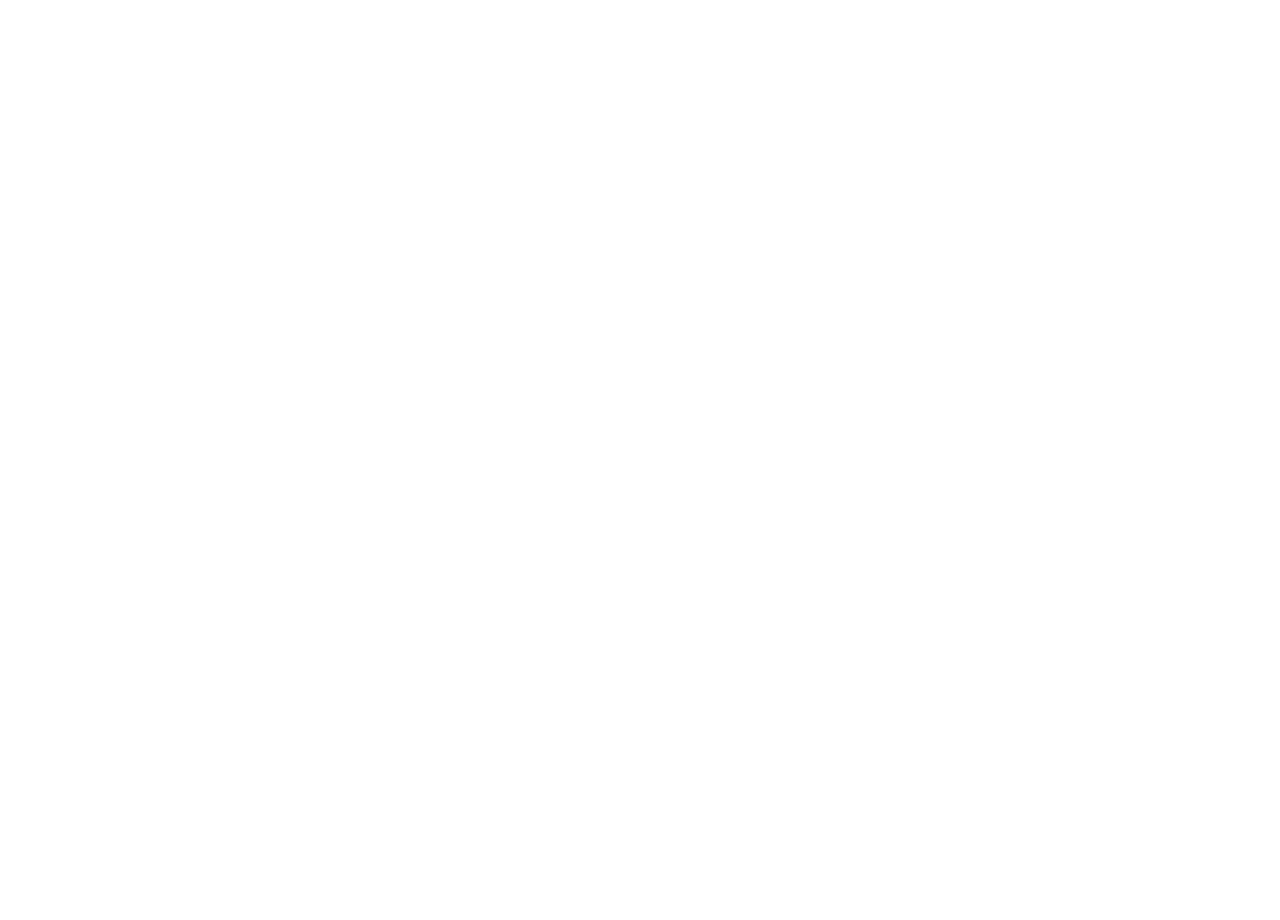
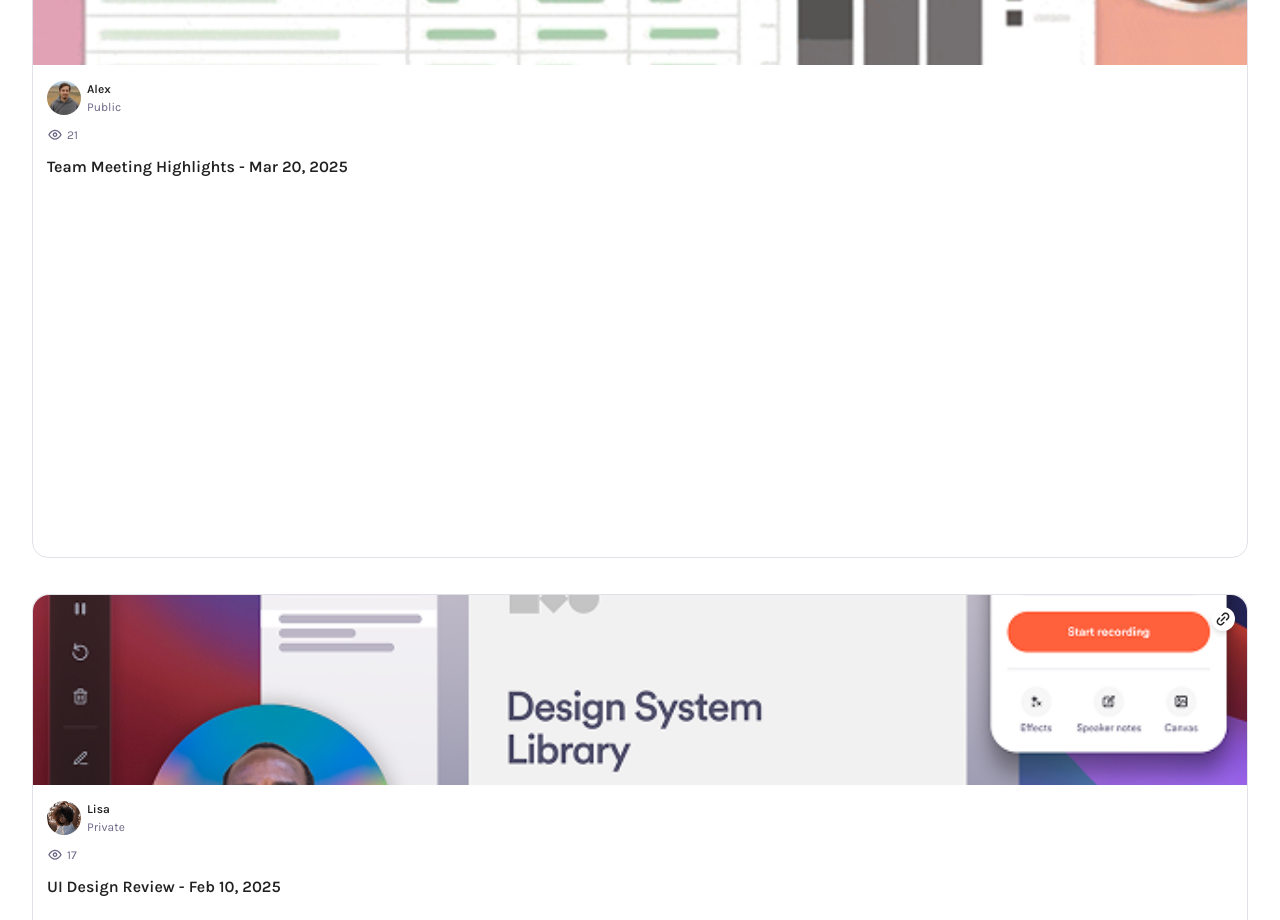
Before and after one commit to amank55/SnapCast, a Next.js app: page / in a window 1280 px wide. Shown: the part 1880-2800 px from the top of the page. Before the commit the page ends 1150 px from the top, so only its background shows below. Built offline with nearby package versions, Linux system fonts and the light colour scheme.

Commit message:
Add dummy video data and update main page to render VideoCard components dynamically. Removed hardcoded VideoCard instances and integrated a mapping function to display video cards from the new dummyCards array.

```diff
--- a/app/(root)/page.tsx
+++ b/app/(root)/page.tsx
@@ -1,25 +1,15 @@
 import Header from '@/components/header'
 import VideoCard from '@/components/VideoCard'
 import React from 'react'
+import { dummyCards } from '@/constants';
 
 const page = () => {
   return (
     <main className="max-w-[1440px] w-full px-4 sm:px-6 lg:px-8 flex flex-col min-h-screen pt-12.5 pb-20 gap-9">
       <Header title="All videos" subHeader="Public Library"/>
-      <h1 className='text-3xl font-karla underline'>Name aman Kumar
-      </h1>
-
-      <VideoCard
-        _id="1"
-        title="SnapChat Message – 30 June 2025"
-        thumbnail="/assets/samples/thumbnail (1).png"
-        createdAt="2025-05-01 06:25:54.437"
-        userImg="/assets/images/jason.png"
-        username="Jason"
-        views={10}
-        visibility="public"
-        duration={156}
-      />
+      {dummyCards.map(card => (
+        <VideoCard key={card.id} {...card} />
+      ))}
       </main>
   )
 }
--- a/constants/index.ts
+++ b/constants/index.ts
@@ -46,3 +46,94 @@
   audioBitsPerSecond: 128000,
   videoBitsPerSecond: 2500000,
 };
+
+export const dummyCards = [
+  {
+    id: "1",
+    title: "SnapChat Message – 30 June 2025",
+    thumbnail: "/assets/samples/thumbnail (1).png",
+    createdAt: new Date("2025-05-01"),
+    userImg: "/assets/images/jason.png",
+    username: "Jason",
+    views: 10,
+    visibility: "public",
+    duration: 156,
+  },
+  {
+    id: "2",
+    title: "Product Demo Walkthrough",
+    thumbnail: "/assets/samples/thumbnail (2).png",
+    createdAt: new Date("2025-04-15"),
+    userImg: "/assets/images/jessica.png",
+    username: "Jessica",
+    views: 32,
+    visibility: "private",
+    duration: 198,
+  },
+  {
+    id: "3",
+    title: "Team Meeting Highlights",
+    thumbnail: "/assets/samples/thumbnail (3).png",
+    createdAt: new Date("2025-03-20"),
+    userImg: "/assets/images/alex.png",
+    username: "Alex",
+    views: 21,
+    visibility: "public",
+    duration: 142,
+  },
+  {
+    id: "4",
+    title: "UI Design Review",
+    thumbnail: "/assets/samples/thumbnail (4).png",
+    createdAt: new Date("2025-02-10"),
+    userImg: "/assets/images/lisa.png",
+    username: "Lisa",
+    views: 17,
+    visibility: "private",
+    duration: 210,
+  },
+  {
+    id: "5",
+    title: "Marketing Strategy Call",
+    thumbnail: "/assets/samples/thumbnail (5).png",
+    createdAt: new Date("2025-01-25"),
+    userImg: "/assets/images/david.png",
+    username: "David",
+    views: 45,
+    visibility: "public",
+    duration: 134,
+  },
+  {
+    id: "6",
+    title: "Feature Launch Announcement",
+    thumbnail: "/assets/samples/thumbnail (6).png",
+    createdAt: new Date("2024-12-30"),
+    userImg: "/assets/images/emily.png",
+    username: "Emily",
+    views: 28,
+    visibility: "public",
+    duration: 188,
+  },
+  {
+    id: "7",
+    title: "Customer Feedback Session",
+    thumbnail: "/assets/samples/thumbnail (7).png",
+    createdAt: new Date("2024-11-18"),
+    userImg: "/assets/images/michael.png",
+    username: "Michael",
+    views: 12,
+    visibility: "private",
+    duration: 120,
+  },
+  {
+    id: "8",
+    title: "Year-End Recap",
+    thumbnail: "/assets/samples/thumbnail (8).png",
+    createdAt: new Date("2024-10-05"),
+    userImg: "/assets/images/sarah.png",
+    username: "Sarah",
+    views: 53,
+    visibility: "public",
+    duration: 160,
+  },
+];
```
